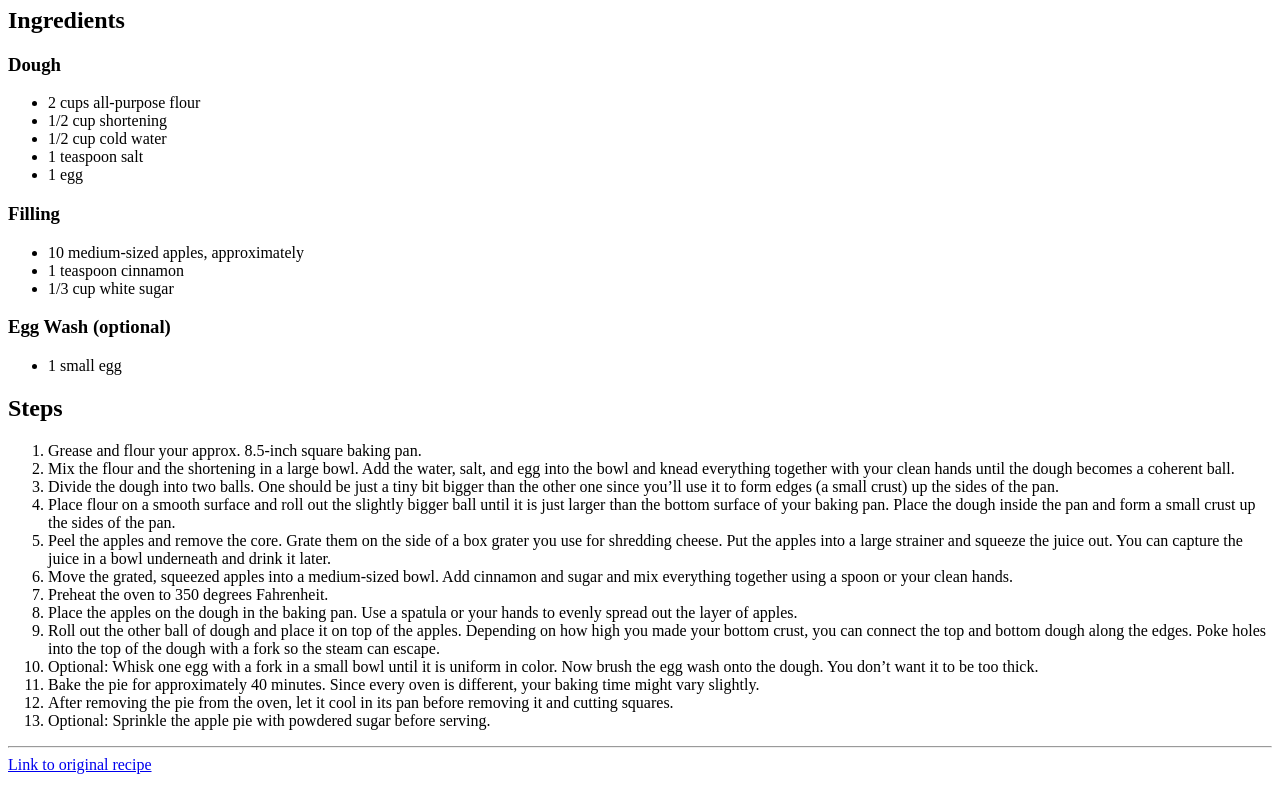
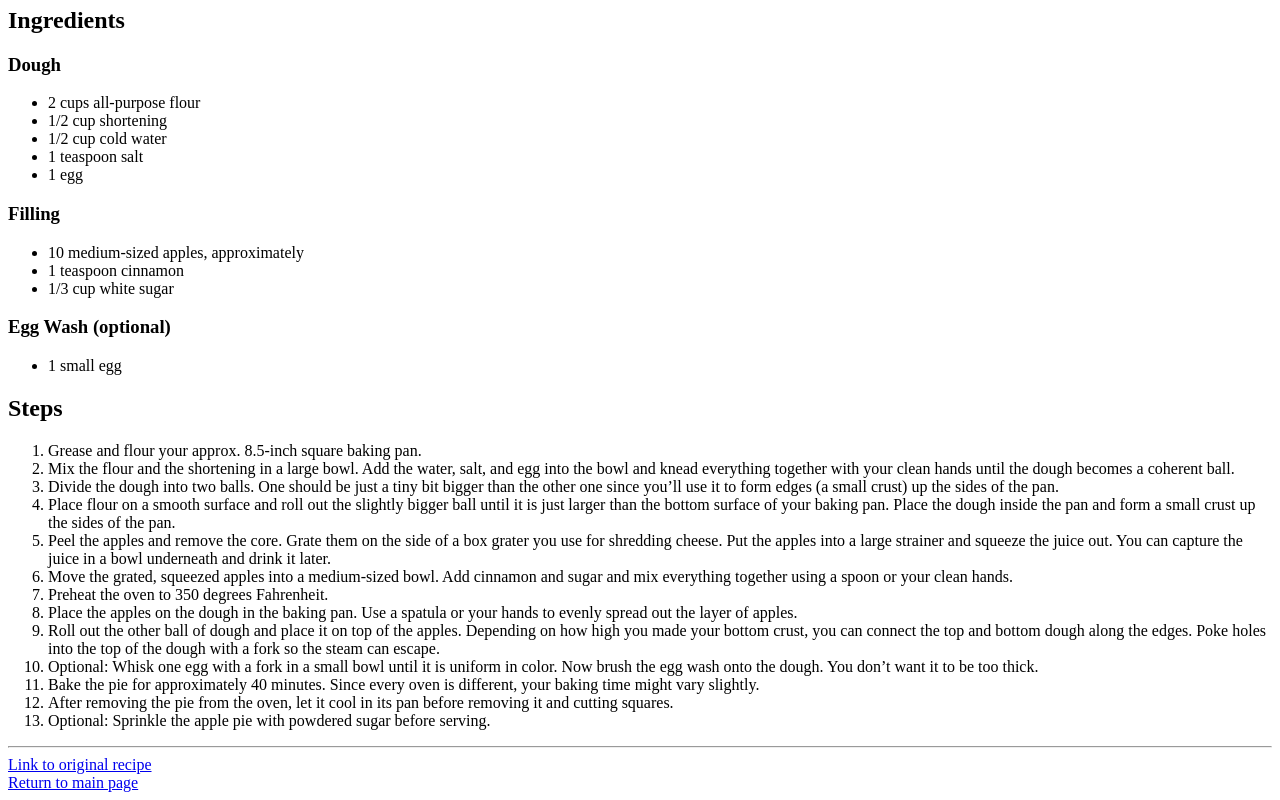
Before and after one commit to AdamaHU/odin-recipes, a plain HTML site: page recipes/almaspite.html in a window 1280 px wide. Shown: the part 500-1300 px from the top of the page. Drawn offline with Linux system fonts and the light colour scheme.

Commit message:
Add 'Return to main page' option on every recipe page

```diff
--- a/recipes/almaspite.html
+++ b/recipes/almaspite.html
@@ -48,5 +48,7 @@
     </ol>
     <hr>
     <a href="https://www.recipesfromeurope.com/hungarian-apple-pie/">Link to original recipe</a>
+    <br>
+    <a href="../index.html">Return to main page</a>
 </body>
 </html>
```
Also changed, not shown: recipes/gulyas.html (+2 -0 lines), recipes/hortobagyi.html (+2 -0 lines), recipes/korozott.html (+2 -0 lines).
